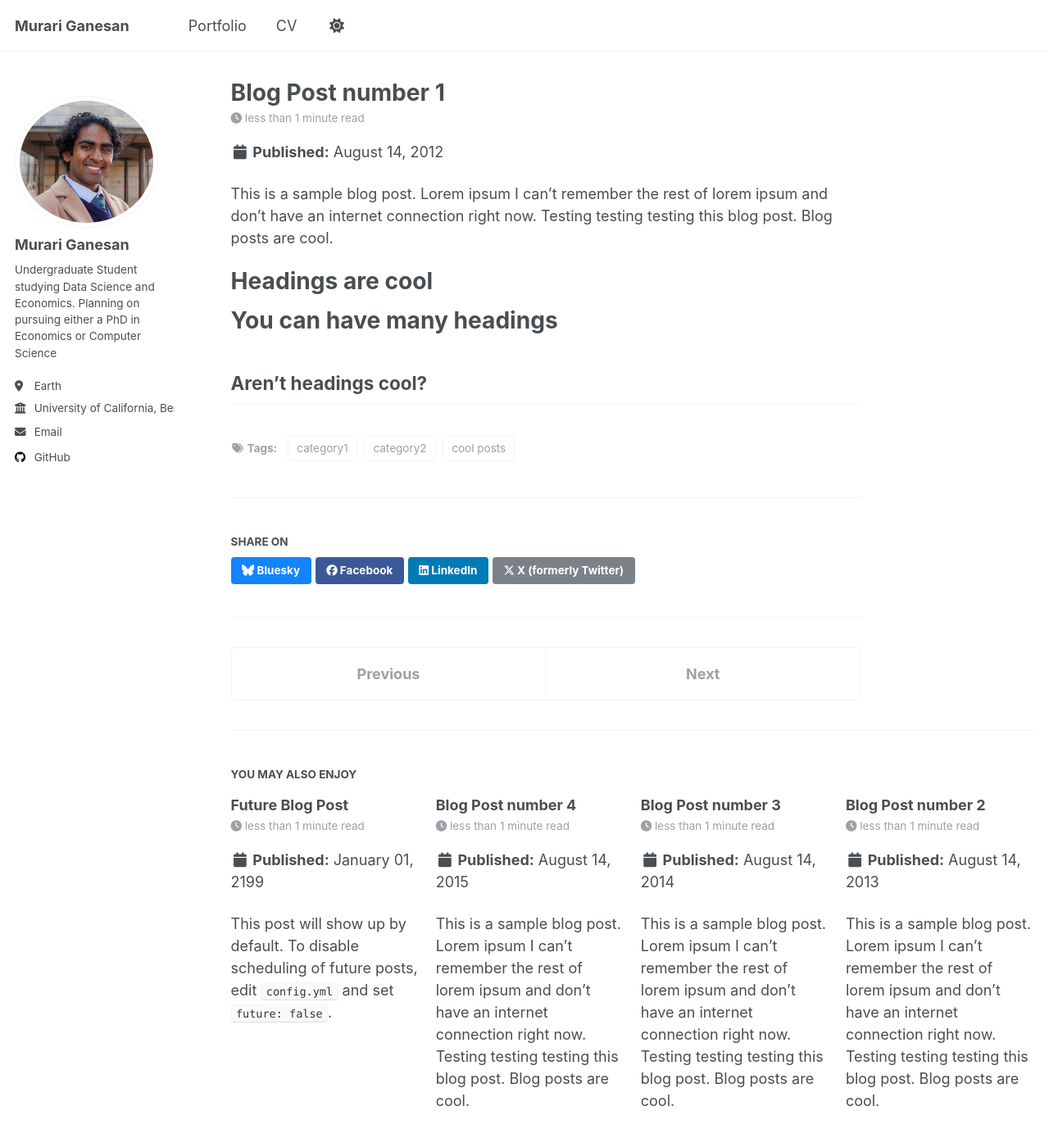
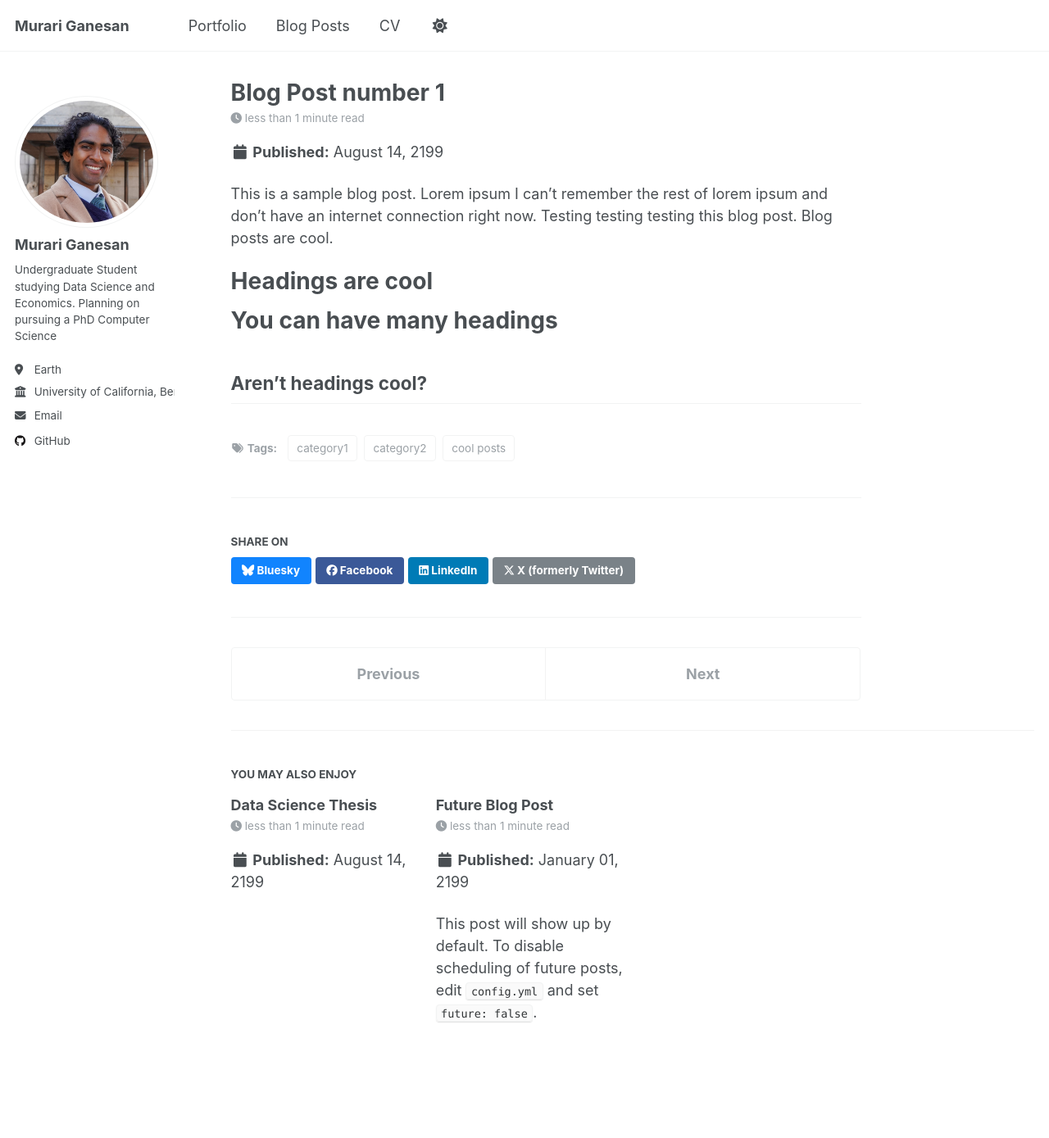
Before and after one commit to muru825/muru825.github.io, a Jekyll site: the page built from _posts/2199-08-14-blog-post-1.md, in a window 1280 px wide and 1400 px high. Shown: the top 1389 px of the window at 82% size. Built offline with Jekyll 4.4.1, drawn with Linux system fonts in a browser that asks for light colours.

Commit message:
updating website

```diff
--- a/_config.yml
+++ b/_config.yml
@@ -25,7 +25,7 @@ author:
   avatar           : "profile.jpg"
   name             : "Murari Ganesan"
   pronouns         : # example: "she/her"
-  bio              : "Undergraduate Student studying Data Science and Economics. Planning on pursuing either a PhD in Economics or Computer Science"
+  bio              : "Undergraduate Student studying Data Science and Economics. Planning on pursuing a PhD Computer Science"
   location         : "Earth"
   employer         : "University of California, Berkeley"
   uri              : # URL
@@ -89,7 +89,7 @@ publication_category:
 teaser                   :  # filename of teaser fallback teaser image placed in /images/, .e.g. "500x300.png"
 breadcrumbs              : false # true, false (default)
 words_per_minute         : 160
-future                   : true
+future                   : false
 read_more                : "disabled" # if enabled, adds "Read more" links to excerpts
 talkmap_link             : false      #change to true to add link to talkmap on talks page
 comments:
--- a/_data/navigation.yml
+++ b/_data/navigation.yml
@@ -20,8 +20,8 @@ main:
   - title: "Portfolio"
     url: /portfolio/
 
-#  - title: "Blog Posts"
-#    url: /year-archive/
+  - title: "Blog Posts"
+    url: /year-archive/
 
   - title: "CV"
     url: /assets/pdf/Murari-CV.pdf
--- a/_posts/2013-08-14-blog-post-2.md
+++ /dev/null
@@ -1,20 +0,0 @@
----
-title: 'Blog Post number 2'
-date: 2013-08-14
-permalink: /posts/2013/08/blog-post-2/
-tags:
-  - cool posts
-  - category1
-  - category2
----
-
-This is a sample blog post. Lorem ipsum I can't remember the rest of lorem ipsum and don't have an internet connection right now. Testing testing testing this blog post. Blog posts are cool.
-
-Headings are cool
-======
-
-You can have many headings
-======
-
-Aren't headings cool?
-------
--- a/_posts/2014-08-14-blog-post-3.md
+++ /dev/null
@@ -1,20 +0,0 @@
----
-title: 'Blog Post number 3'
-date: 2014-08-14
-permalink: /posts/2014/08/blog-post-3/
-tags:
-  - cool posts
-  - category1
-  - category2
----
-
-This is a sample blog post. Lorem ipsum I can't remember the rest of lorem ipsum and don't have an internet connection right now. Testing testing testing this blog post. Blog posts are cool.
-
-Headings are cool
-======
-
-You can have many headings
-======
-
-Aren't headings cool?
-------
--- /dev/null
+++ b/_posts/2025-09-20-DS-Thesis.md
@@ -0,0 +1,8 @@
+---
+title: 'Data Science Thesis'
+date: 2199-08-14
+permalink: /posts/2025/09/DS-Thesis
+tags:
+  - computational social science
+  - UC Berkeley
+---
--- a/_posts/2012-08-14-blog-post-1.md
+++ b/_posts/2199-08-14-blog-post-1.md
@@ -1,6 +1,6 @@
 ---
 title: 'Blog Post number 1'
-date: 2012-08-14
+date: 2199-08-14
 permalink: /posts/2012/08/blog-post-1/
 tags:
   - cool posts
```
Also changed, not shown: _pages/about.md (+8 -3 lines), _posts/2015-08-14-blog-post-4.md (deleted, +0 -20 lines), 1 other file.
